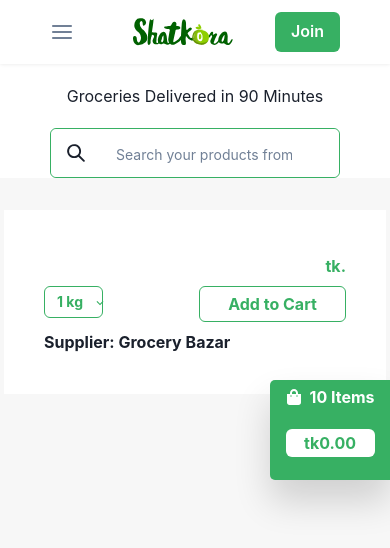
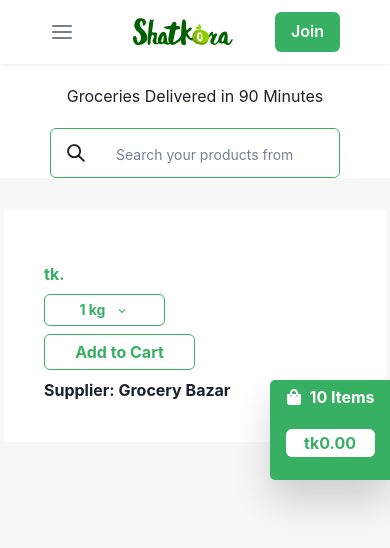
Before and after one commit to mahfuj02/grocery-bazar, a Next.js app: page /product/1 in a window 390 px wide. Shown: the top 548 px of the page. Built offline with nearby package versions, Linux system fonts and the light colour scheme.

Commit message:
Fix ProductDetailPage responsive issues

```diff
--- a/components/product_detail/ProductInfo.tsx
+++ b/components/product_detail/ProductInfo.tsx
@@ -1,12 +1,13 @@
 import { ChevronDownIcon } from "@chakra-ui/icons";
 import {
+  Box,
   Button,
   Grid,
   Menu,
   MenuButton,
   MenuItem,
   MenuList,
-    Text
+  Text,
 } from "@chakra-ui/react";
 import { useState } from "react";
 import { BiCheck } from "react-icons/bi";
@@ -24,14 +25,17 @@ const ProductInfo = ({ product }: Props) => {
   return (
     <Grid bg="white" templateRows="repeat(3, auto)" gap={2} p={10}>
       {/* First Row */}
-      <Grid templateColumns="1fr 1fr" gap={2}>
+      <Grid
+        templateColumns={{ base: "1fr", md: "1fr 30%", lg: "1fr 1fr" }}
+        gap={2}
+      >
         {/* Left side: Title */}
         <Text fontWeight="bold">{product?.title}</Text>
 
         {/* Right side: Price */}
         <Text
           mt="4px"
-          textAlign="right"
+          textAlign={{ base: "left", md: "right" }}
           textColor="secondary"
           fontSize="16px"
           fontWeight={700}
@@ -41,17 +45,17 @@ const ProductInfo = ({ product }: Props) => {
       </Grid>
 
       {/* Second Row */}
-      <Grid templateColumns="1fr 1fr" gap={2}>
-
+      <Grid templateColumns={{ base: "1fr", lg: "1fr 1fr" }} gap={2}>
+        <Box width={{base:'100%'}}>
           <WeightSelector />
-
-        {/* <Button >Add to Cart</Button> */}
+        </Box>
+        <Box width={{base:'50%', lg:'100%'}}>
           <CartButton />
+        </Box>
       </Grid>
 
       <Grid templateColumns="1fr" gap={2}>
-
-        <Text fontWeight='bold'>Supplier: Grocery Bazar</Text>
+        <Text fontWeight="bold">Supplier: Grocery Bazar</Text>
       </Grid>
     </Grid>
   );
```
Lines whose indentation alone changed are shown as unchanged.
